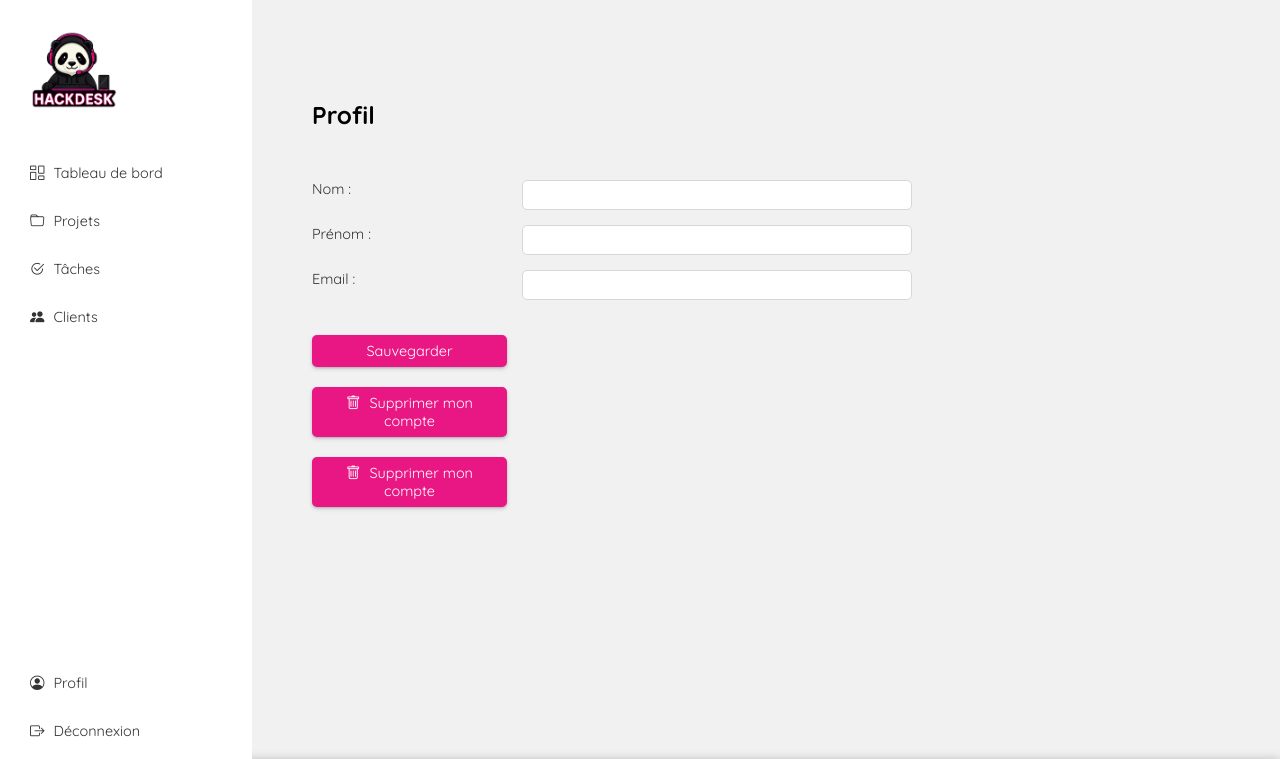
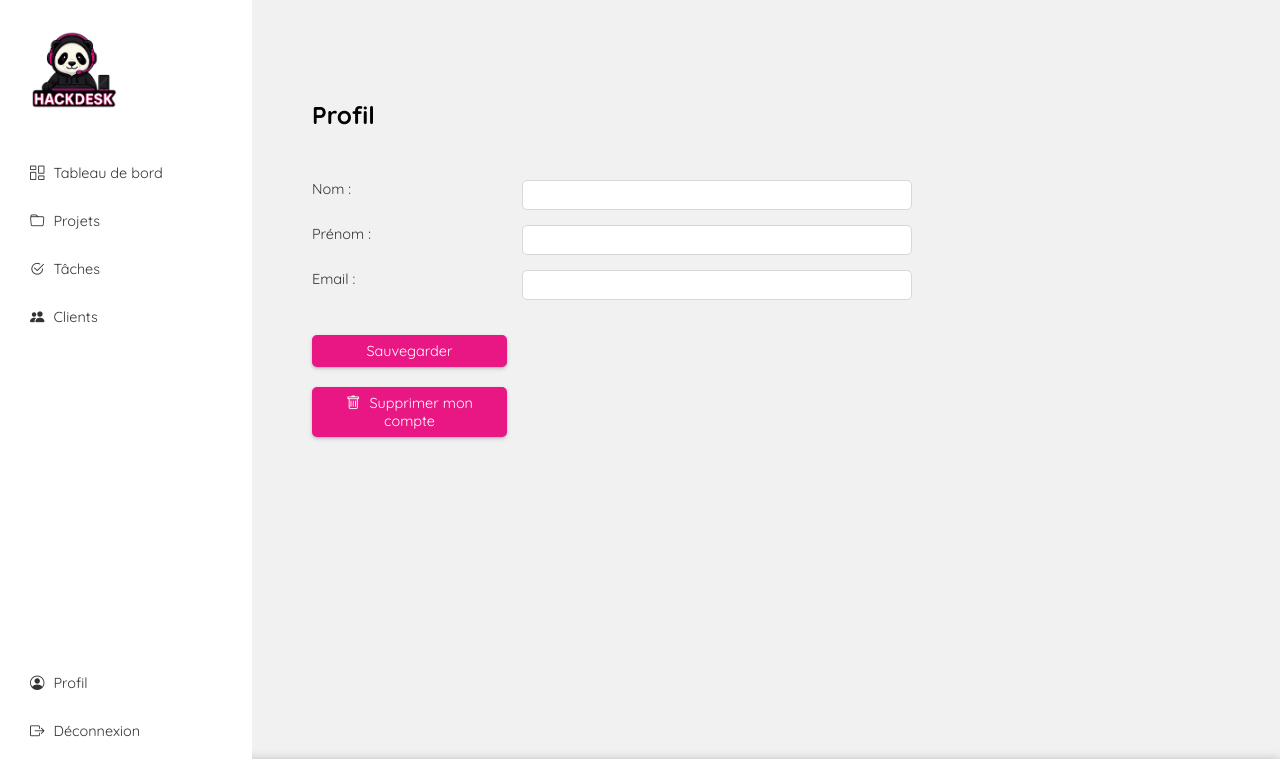
Before and after one commit to priscillaLaCodeuse/hackdesk, a Flask app: template templates/dashboard/profile.html in a window 1280 px wide. Shown: the top 759 px of the page. Run offline with Flask 3, Linux system fonts and the light colour scheme; the template is opened without the code that fills it, so the values that code supplies are empty.

Commit message:
Correction profil

```diff
--- a/templates/dashboard/profile.html
+++ b/templates/dashboard/profile.html
@@ -39,13 +39,6 @@
                     </button>
                 </form>
 
-
-                <form method="POST" class="form" action="/delete-account" onsubmit="return confirmDeleteAccount();">
-                    <button type="submit" class="button2">
-                        <i class="bi bi-trash"></i> Supprimer mon compte
-                    </button>
-                </form>
-
             </div>
 
     </main>
```
